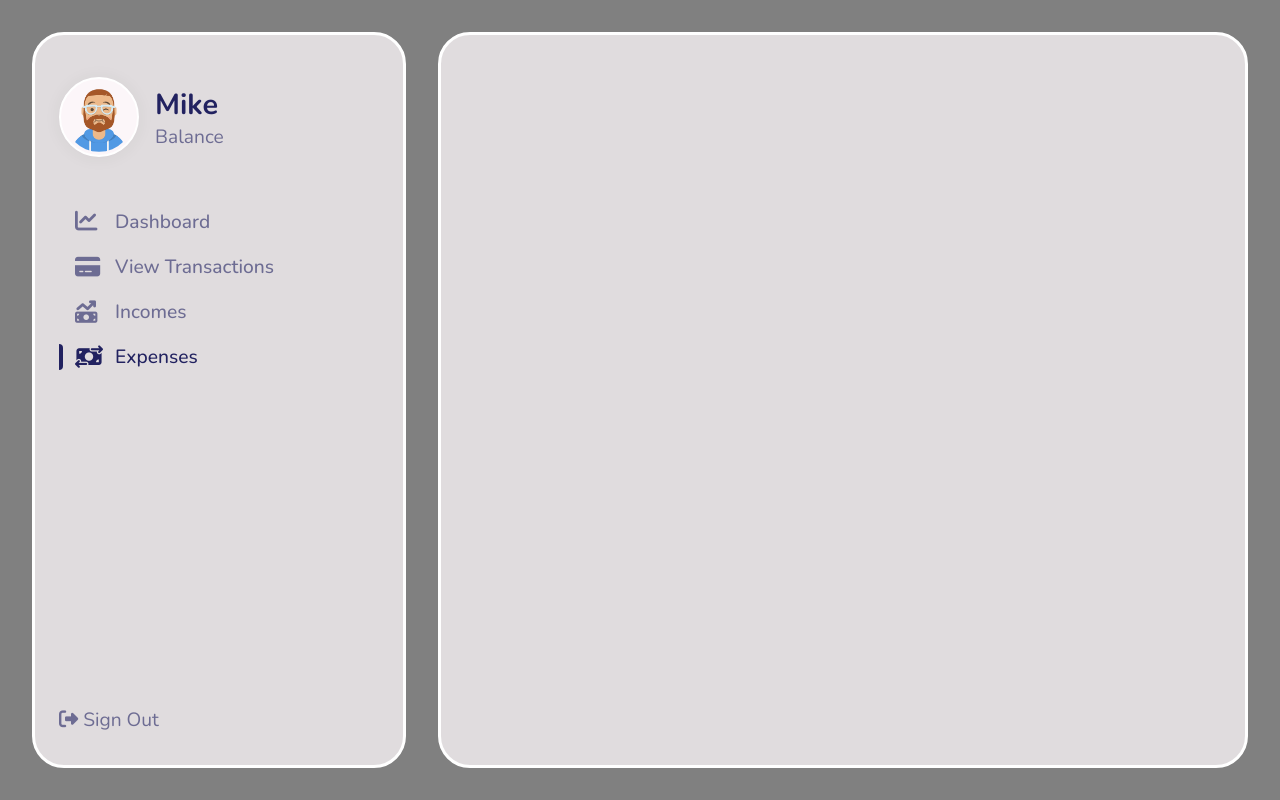
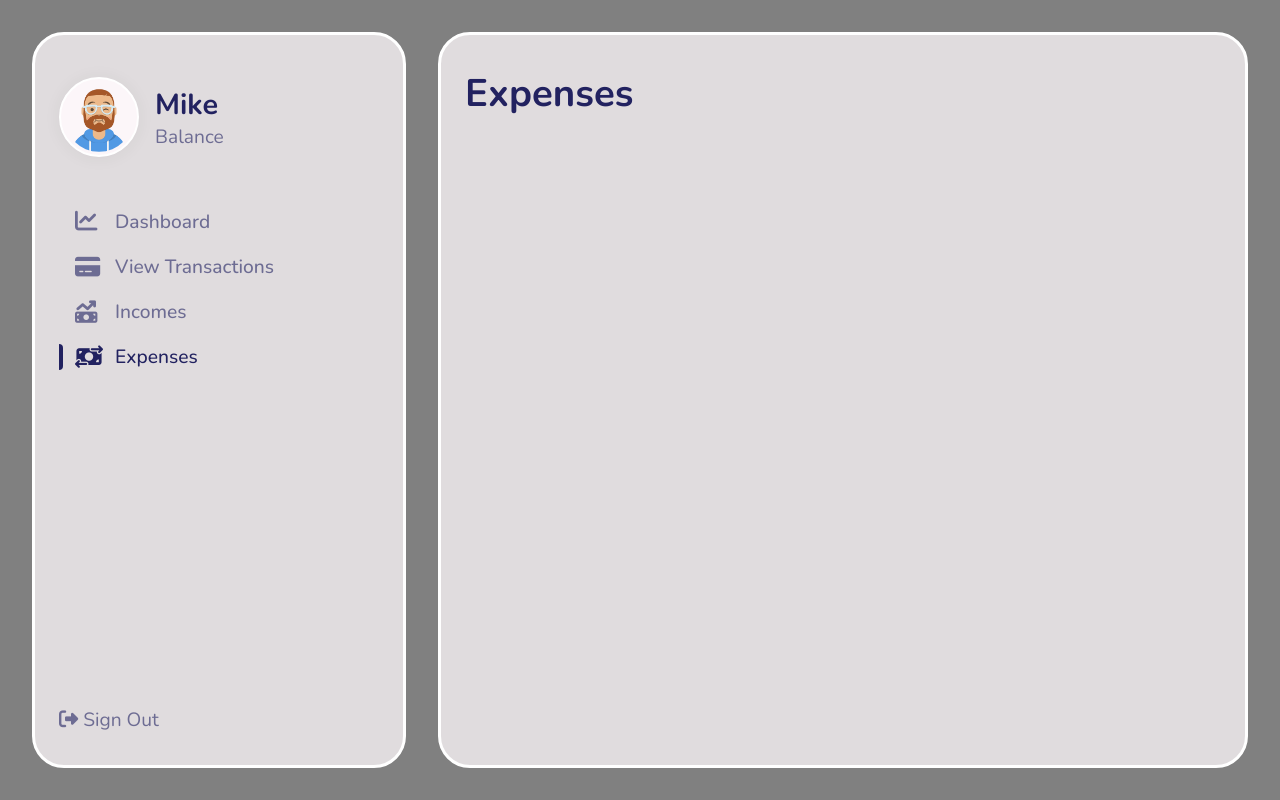
Before and after one commit to Johlil9/Accounting-System, a React (Create React App) app in the folder frontend/: page / in a window 1280 px wide. Both pictures are taken after a click on the item "Expenses". Built offline with nearby package versions, Linux system fonts and the light colour scheme.

Commit message:
Updated. Navigation with pages works now.

```diff
--- a/frontend/src/App.js
+++ b/frontend/src/App.js
@@ -31,7 +31,7 @@ function App() {
       <MainLayout>
         <Navigation active = {active} setActive = {setActive} />
         <main>
-          {displayData}
+          {displayData()}
         </main>
       </MainLayout>
     </AppStyled>
--- a/frontend/src/pages/Dashboard.js
+++ b/frontend/src/pages/Dashboard.js
@@ -1,10 +1,13 @@
 import React from 'react'
 import styled from 'styled-components'
+import { InnerLayout } from '../styles/Layout'
 
 function Dashboard() {
     return (
         <DashboardStyled>
-                <h1>Incomes</h1>
+            <InnerLayout>
+                <h1>Dashboard</h1>
+            </InnerLayout>
         </DashboardStyled>
     )
 }
--- a/frontend/src/pages/Expenses.js
+++ b/frontend/src/pages/Expenses.js
@@ -1,9 +1,14 @@
 import React from 'react'
 import styled from 'styled-components'
+import { InnerLayout } from '../styles/Layout'
 
 function Expenses() {
     return (
-        <ExpensesStyled>Expenses</ExpensesStyled>
+        <ExpensesStyled>
+            <InnerLayout>
+                <h1>Expenses</h1>
+            </InnerLayout>
+        </ExpensesStyled>
     )
 }
 
--- a/frontend/src/pages/Income.js
+++ b/frontend/src/pages/Income.js
@@ -1,6 +1,6 @@
 import React from 'react'
 import styled from 'styled-components'
-import { InnerLayout } from '../styles/Layout';
+import { InnerLayout } from '../styles/Layout'
 
 function Income() {
     return (
```
